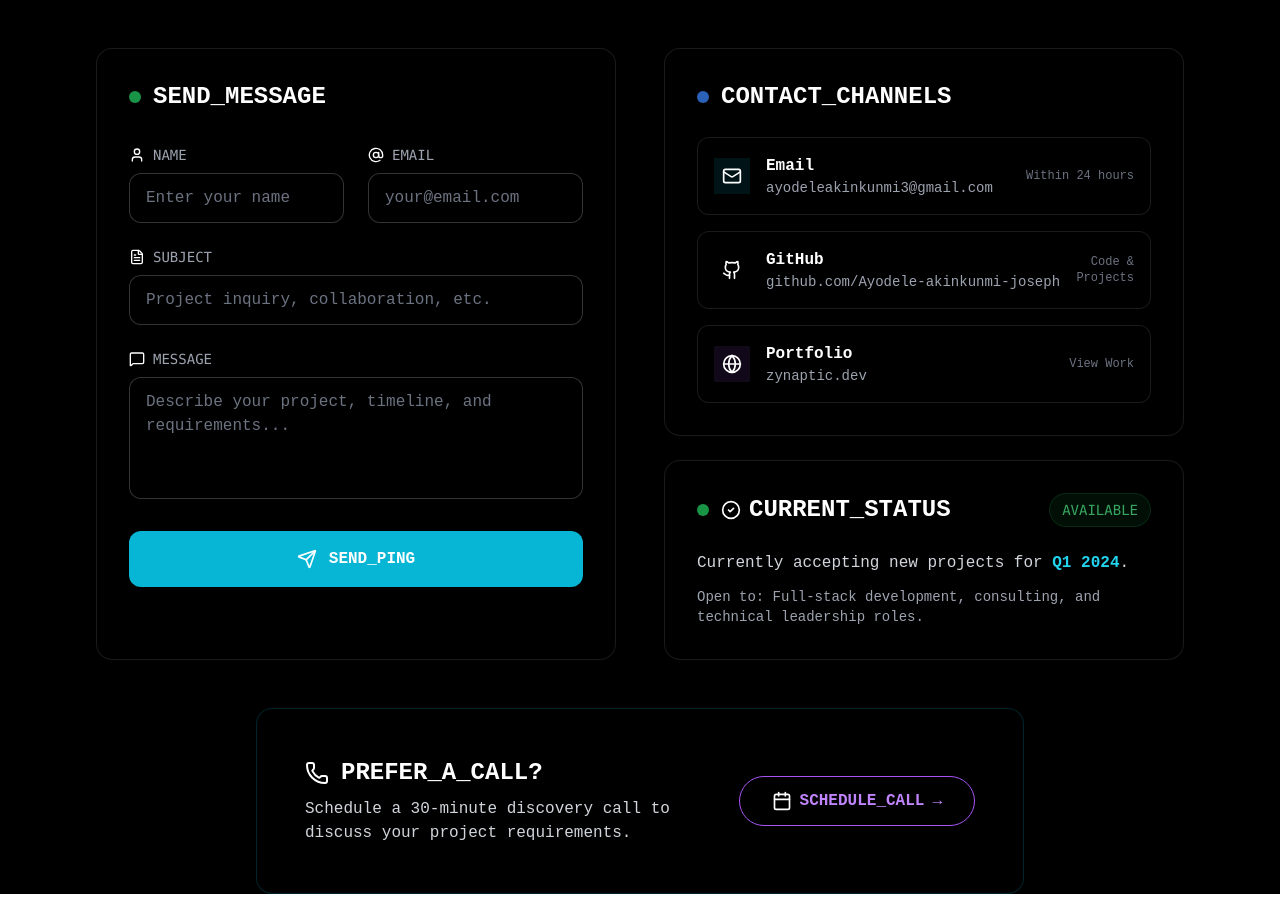
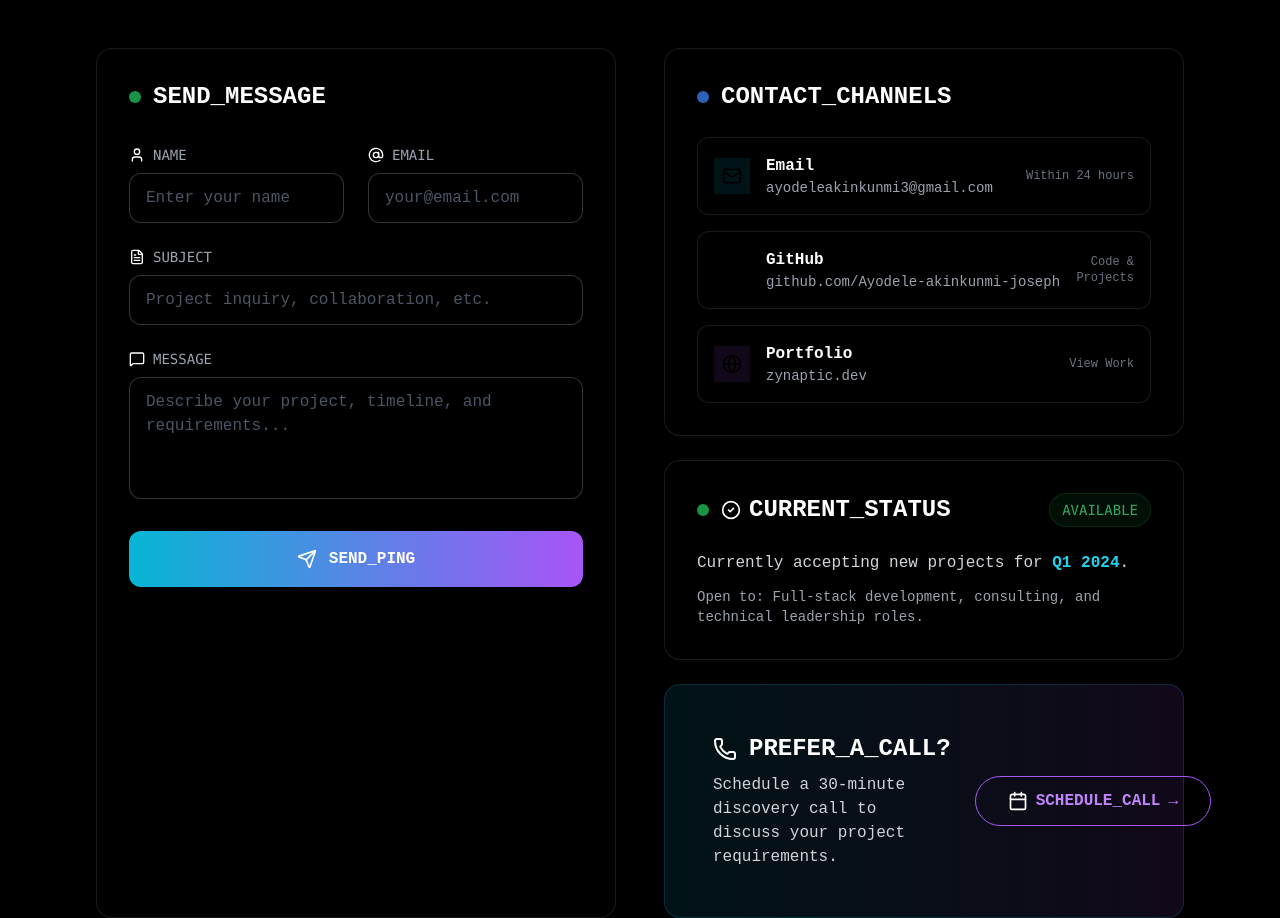
Before and after one commit to Ayodele-akinkunmi-joseph/Zynaptic-, a React (Vite) app: page / in a window 1280 px wide. Shown: the part 7640-8558 px from the top of the page. Before the commit the page ends 8534 px from the top, so only its background shows below. Built offline with nearby package versions, Linux system fonts and the light colour scheme.

Commit message:
Refactor form submission and update styles in Ping
Refactor Ping component to improve form handling and styling.

```diff
--- a/src/components/Ping.jsx
+++ b/src/components/Ping.jsx
@@ -1,7 +1,7 @@
 "use client";
 
 import { useState } from "react";
-import { Mail, Github, MessageSquare, Clock, CircleCheck, Calendar, Send, User, AtSign, FileText, AlertCircle, Phone, Globe } from 'lucide-react';
+import { Mail, Github, MessageSquare, CircleCheck, Calendar, Send, User, AtSign, FileText, Phone, Globe } from 'lucide-react';
 
 const Ping = () => {
   const [formData, setFormData] = useState({
@@ -18,19 +18,17 @@ const Ping = () => {
     e.preventDefault();
     setIsSubmitting(true);
 
-    // Create form data for Netlify
-    const formDataToSend = new FormData();
-    formDataToSend.append('form-name', 'contact');
-    formDataToSend.append('name', formData.name);
-    formDataToSend.append('email', formData.email);
-    formDataToSend.append('subject', formData.subject);
-    formDataToSend.append('message', formData.message);
+    // Encode form data for Netlify
+    const formBody = new URLSearchParams({
+      'form-name': 'contact',
+      ...formData
+    }).toString();
 
     try {
       const response = await fetch('/', {
         method: 'POST',
         headers: { 'Content-Type': 'application/x-www-form-urlencoded' },
-        body: new URLSearchParams(formDataToSend).toString()
+        body: formBody
       });
 
       if (response.ok) {
@@ -52,15 +50,15 @@ const Ping = () => {
     {
       type: "Email",
       value: "ayodeleakinkunmi3@gmail.com",
-      icon: <Mail className="w-4 h-4 sm:w-5 sm:h-5 text-white" />,
+      icon: <Mail className="w-4 h-4 sm:w-5 sm:h-5" />,
       color: "cyan",
       response: "Within 24 hours",
-      link: "mailto:jakinorymnexus@gmail.com"
+      link: "mailto:ayodeleakinkunmi3@gmail.com"
     },
     {
       type: "GitHub",
       value: "github.com/Ayodele-akinkunmi-joseph",
-      icon: <Github className="w-4 h-4 sm:w-5 sm:h-5 text-white" />,
+      icon: <Github className="w-4 h-4 sm:w-5 sm:h-5" />,
       color: "gray",
       response: "Code & Projects",
       link: "https://github.com/Ayodele-akinkunmi-joseph"
@@ -68,10 +66,10 @@ const Ping = () => {
     {
       type: "Portfolio",
       value: "zynaptic.dev",
-      icon: <Globe className="w-4 h-4 sm:w-5 sm:h-5 text-white" />,
+      icon: <Globe className="w-4 h-4 sm:w-5 sm:h-5" />,
       color: "purple",
       response: "View Work",
-      link: "#"
+      link: "https://zynaptic.netlify.app"
     }
   ];
 
@@ -80,7 +78,6 @@ const Ping = () => {
 
       {/* Animated Background */}
       <div className="absolute inset-0 -z-10 overflow-hidden bg-black">
-        {/* Grid Pattern */}
         <div className="absolute inset-0 opacity-[0.02]"
           style={{
             backgroundImage: `linear-gradient(rgba(255,255,255,0.1) 1px, transparent 1px),
@@ -124,14 +121,13 @@ const Ping = () => {
 
         <div className="grid grid-cols-1 lg:grid-cols-2 gap-4 sm:gap-6 md:gap-8 lg:gap-10 xl:gap-12 px-2 sm:px-4">
 
-          {/* Contact Form - Netlify Form */}
-          <div className="glass-card rounded-xl sm:rounded-2xl p-4 sm:p-5 md:p-6 lg:p-7 xl:p-8 border border-white/10">
+          {/* Contact Form */}
+          <div className="rounded-xl sm:rounded-2xl p-4 sm:p-5 md:p-6 lg:p-7 xl:p-8 border border-white/10 bg-black/40 backdrop-blur-xl">
             <div className="flex items-center gap-2 sm:gap-3 mb-4 sm:mb-5 md:mb-6 lg:mb-7 xl:mb-8">
               <div className="w-2 h-2 sm:w-3 sm:h-3 bg-green-500 rounded-full animate-pulse"></div>
               <h2 className="text-lg sm:text-xl md:text-2xl font-bold text-white">SEND_MESSAGE</h2>
             </div>
 
-            {/* Netlify Form - Added hidden form-name field */}
             <form
               name="contact"
               method="POST"
@@ -142,8 +138,8 @@ const Ping = () => {
               <input type="hidden" name="form-name" value="contact" />
 
               <div className="grid grid-cols-1 sm:grid-cols-2 gap-3 sm:gap-4 md:gap-5 lg:gap-6">
-                <div className="space-y-1 sm:space-y-2">
-                  <label className="text-xs sm:text-sm text-gray-400 font-mono flex items-center gap-1 sm:gap-2">
+                <div>
+                  <label className="text-xs sm:text-sm text-gray-400 font-mono flex items-center gap-1 sm:gap-2 mb-1 sm:mb-2">
                     <User className="w-3 h-3 sm:w-4 sm:h-4 text-white" />
                     NAME
                   </label>
@@ -153,13 +149,13 @@ const Ping = () => {
                     required
                     value={formData.name}
                     onChange={(e) => setFormData({...formData, name: e.target.value})}
-                    className="w-full px-3 py-2.5 sm:px-4 sm:py-3 text-sm sm:text-base bg-black/30 border border-white/20 rounded-lg sm:rounded-xl text-white focus:border-cyan-400 focus:outline-none transition-colors placeholder:text-gray-500"
+                    className="w-full px-3 py-2.5 sm:px-4 sm:py-3 text-sm sm:text-base bg-black/60 border border-white/20 rounded-lg sm:rounded-xl text-white focus:border-cyan-400 focus:outline-none transition-colors placeholder:text-gray-600"
                     placeholder="Enter your name"
                   />
                 </div>
 
-                <div className="space-y-1 sm:space-y-2">
-                  <label className="text-xs sm:text-sm text-gray-400 font-mono flex items-center gap-1 sm:gap-2">
+                <div>
+                  <label className="text-xs sm:text-sm text-gray-400 font-mono flex items-center gap-1 sm:gap-2 mb-1 sm:mb-2">
                     <AtSign className="w-3 h-3 sm:w-4 sm:h-4 text-white" />
                     EMAIL
                   </label>
@@ -169,14 +165,14 @@ const Ping = () => {
                     required
                     value={formData.email}
                     onChange={(e) => setFormData({...formData, email: e.target.value})}
-                    className="w-full px-3 py-2.5 sm:px-4 sm:py-3 text-sm sm:text-base bg-black/30 border border-white/20 rounded-lg sm:rounded-xl text-white focus:border-cyan-400 focus:outline-none transition-colors placeholder:text-gray-500"
+                    className="w-full px-3 py-2.5 sm:px-4 sm:py-3 text-sm sm:text-base bg-black/60 border border-white/20 rounded-lg sm:rounded-xl text-white focus:border-cyan-400 focus:outline-none transition-colors placeholder:text-gray-600"
                     placeholder="your@email.com"
                   />
                 </div>
               </div>
 
-              <div className="space-y-1 sm:space-y-2">
-                <label className="text-xs sm:text-sm text-gray-400 font-mono flex items-center gap-1 sm:gap-2">
+              <div>
+                <label className="text-xs sm:text-sm text-gray-400 font-mono flex items-center gap-1 sm:gap-2 mb-1 sm:mb-2">
                   <FileText className="w-3 h-3 sm:w-4 sm:h-4 text-white" />
                   SUBJECT
                 </label>
@@ -186,13 +182,13 @@ const Ping = () => {
                   required
                   value={formData.subject}
                   onChange={(e) => setFormData({...formData, subject: e.target.value})}
-                  className="w-full px-3 py-2.5 sm:px-4 sm:py-3 text-sm sm:text-base bg-black/30 border border-white/20 rounded-lg sm:rounded-xl text-white focus:border-cyan-400 focus:outline-none transition-colors placeholder:text-gray-500"
+                  className="w-full px-3 py-2.5 sm:px-4 sm:py-3 text-sm sm:text-base bg-black/60 border border-white/20 rounded-lg sm:rounded-xl text-white focus:border-cyan-400 focus:outline-none transition-colors placeholder:text-gray-600"
                   placeholder="Project inquiry, collaboration, etc."
                 />
               </div>
 
-              <div className="space-y-1 sm:space-y-2">
-                <label className="text-xs sm:text-sm text-gray-400 font-mono flex items-center gap-1 sm:gap-2">
+              <div>
+                <label className="text-xs sm:text-sm text-gray-400 font-mono flex items-center gap-1 sm:gap-2 mb-1 sm:mb-2">
                   <MessageSquare className="w-3 h-3 sm:w-4 sm:h-4 text-white" />
                   MESSAGE
                 </label>
@@ -202,7 +198,7 @@ const Ping = () => {
                   rows={4}
                   value={formData.message}
                   onChange={(e) => setFormData({...formData, message: e.target.value})}
-                  className="w-full px-3 py-2.5 sm:px-4 sm:py-3 text-sm sm:text-base bg-black/30 border border-white/20 rounded-lg sm:rounded-xl text-white focus:border-cyan-400 focus:outline-none transition-colors resize-none placeholder:text-gray-500"
+                  className="w-full px-3 py-2.5 sm:px-4 sm:py-3 text-sm sm:text-base bg-black/60 border border-white/20 rounded-lg sm:rounded-xl text-white focus:border-cyan-400 focus:outline-none transition-colors resize-none placeholder:text-gray-600"
                   placeholder="Describe your project, timeline, and requirements..."
                 />
               </div>
@@ -223,7 +219,7 @@ const Ping = () => {
               <button
                 type="submit"
                 disabled={isSubmitting}
-                className={`w-full py-3 sm:py-3.5 md:py-4 bg-cyan-500 text-white font-bold rounded-lg sm:rounded-xl hover:shadow-lg hover:shadow-cyan-500/30 transition-all duration-300 hover:scale-[1.02] flex items-center justify-center gap-2 sm:gap-3 group ${
+                className={`w-full py-3 sm:py-3.5 md:py-4 bg-gradient-to-r from-cyan-500 to-purple-500 text-white font-bold rounded-lg sm:rounded-xl hover:shadow-lg hover:shadow-purple-500/30 transition-all duration-300 hover:scale-[1.02] flex items-center justify-center gap-2 sm:gap-3 group ${
                   isSubmitting ? 'opacity-50 cursor-not-allowed' : ''
                 }`}
               >
@@ -235,10 +231,10 @@ const Ping = () => {
             </form>
           </div>
 
-          {/* Contact Info Sidebar - Rest remains the same */}
+          {/* Contact Info Sidebar */}
           <div className="space-y-4 sm:space-y-5 md:space-y-6">
             {/* Contact Channels */}
-            <div className="glass-card rounded-xl sm:rounded-2xl p-4 sm:p-5 md:p-6 lg:p-7 xl:p-8 border border-white/10">
+            <div className="rounded-xl sm:rounded-2xl p-4 sm:p-5 md:p-6 lg:p-7 xl:p-8 border border-white/10 bg-black/40 backdrop-blur-xl">
               <div className="flex items-center gap-2 sm:gap-3 mb-4 sm:mb-5 md:mb-6">
                 <div className="w-2 h-2 sm:w-3 sm:h-3 bg-blue-500 rounded-full animate-pulse"></div>
                 <h2 className="text-lg sm:text-xl md:text-2xl font-bold text-white">CONTACT_CHANNELS</h2>
@@ -251,7 +247,7 @@ const Ping = () => {
                     href={method.link}
                     target="_blank"
                     rel="noopener noreferrer"
-                    className="block p-3 sm:p-4 backdrop-blur-sm bg-black/30 border border-white/10 rounded-lg sm:rounded-xl hover:border-cyan-400/50 hover:bg-cyan-900/10 transition-all duration-300 group"
+                    className="block p-3 sm:p-4 bg-black/60 border border-white/10 rounded-lg sm:rounded-xl hover:border-cyan-400/50 hover:bg-cyan-900/10 transition-all duration-300 group"
                   >
                     <div className="flex flex-col sm:flex-row sm:items-center justify-between gap-2 sm:gap-0">
                       <div className="flex items-center gap-3 sm:gap-4">
@@ -273,7 +269,7 @@ const Ping = () => {
             </div>
 
             {/* Current Status */}
-            <div className="glass-card rounded-xl sm:rounded-2xl p-4 sm:p-5 md:p-6 lg:p-7 xl:p-8 border border-white/10">
+            <div className="rounded-xl sm:rounded-2xl p-4 sm:p-5 md:p-6 lg:p-7 xl:p-8 border border-white/10 bg-black/40 backdrop-blur-xl">
               <div className="flex flex-col sm:flex-row sm:items-center justify-between gap-3 sm:gap-0 mb-4 sm:mb-5 md:mb-6">
                 <div className="flex items-center gap-2 sm:gap-3">
                   <div className="w-2 h-2 sm:w-3 sm:h-3 bg-green-500 rounded-full animate-pulse"></div>
@@ -282,7 +278,7 @@ const Ping = () => {
                     CURRENT_STATUS
                   </h2>
                 </div>
-                <div className="text-xs sm:text-sm text-green-400 font-mono bg-green-500/10 border border-green-500/20 px-2 py-1 sm:px-3 sm:py-1.5 rounded-full animate-pulse">
+                <div className="text-xs sm:text-sm text-green-400 font-mono bg-green-500/10 border border-green-500/20 px-2 py-1 sm:px-3 sm:py-1.5 rounded-full animate-pulse w-fit">
                   AVAILABLE
                 </div>
               </div>
@@ -296,12 +292,9 @@ const Ping = () => {
                 </div>
               </div>
             </div>
-          </div>
-        </div>
 
             {/* Call to Action */}
-        <div className="mt-6 sm:mt-8 md:mt-10 lg:mt-12 px-2 sm:px-4">
-          <div className="glass-card rounded-xl sm:rounded-2xl p-4 sm:p-6 md:p-8 lg:p-10 xl:p-12 max-w-3xl mx-auto border border-cyan-500/20">
+            <div className="rounded-xl sm:rounded-2xl p-4 sm:p-6 md:p-8 lg:p-10 xl:p-12 border border-cyan-500/20 bg-gradient-to-r from-cyan-500/10 to-purple-500/10 backdrop-blur-xl">
               <div className="flex flex-col sm:flex-row items-center justify-between gap-4 sm:gap-6">
                 <div className="text-center sm:text-left">
                   <h3 className="text-lg sm:text-xl md:text-2xl font-bold text-white mb-2 flex items-center justify-center sm:justify-start gap-2 sm:gap-3">
@@ -312,7 +305,7 @@ const Ping = () => {
                     Schedule a 30-minute discovery call to discuss your project requirements.
                   </p>
                 </div>
-              <button className="px-4 py-2.5 sm:px-6 sm:py-3 md:px-8 md:py-3 bg-transparent border border-purple-500 text-purple-400 font-bold rounded-full hover:bg-purple-500/10 transition-all duration-300 flex items-center gap-2 group">
+                <button className="px-4 py-2.5 sm:px-6 sm:py-3 md:px-8 md:py-3 bg-transparent border border-purple-500 text-purple-400 font-bold rounded-full hover:bg-purple-500/10 transition-all duration-300 flex items-center gap-2 group whitespace-nowrap">
                   <Calendar className="w-4 h-4 sm:w-5 sm:h-5 text-white" />
                   <span className="text-sm sm:text-base">SCHEDULE_CALL</span>
                   <span className="group-hover:translate-x-1 transition-transform">→</span>
@@ -320,7 +313,7 @@ const Ping = () => {
               </div>
             </div>
           </div>
-
+        </div>
       </div>
     </section>
   );
```
Lines whose indentation alone changed are shown as unchanged.
